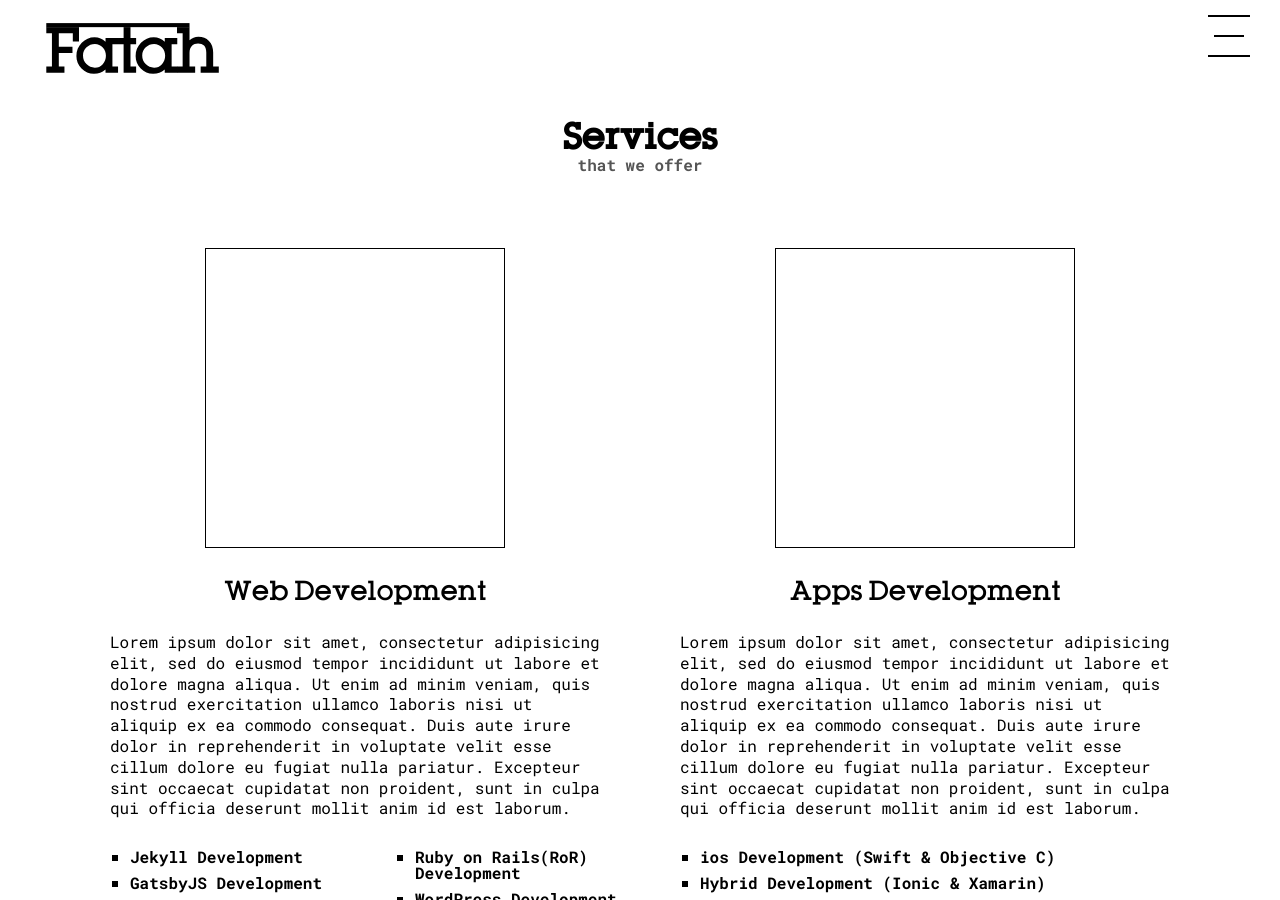
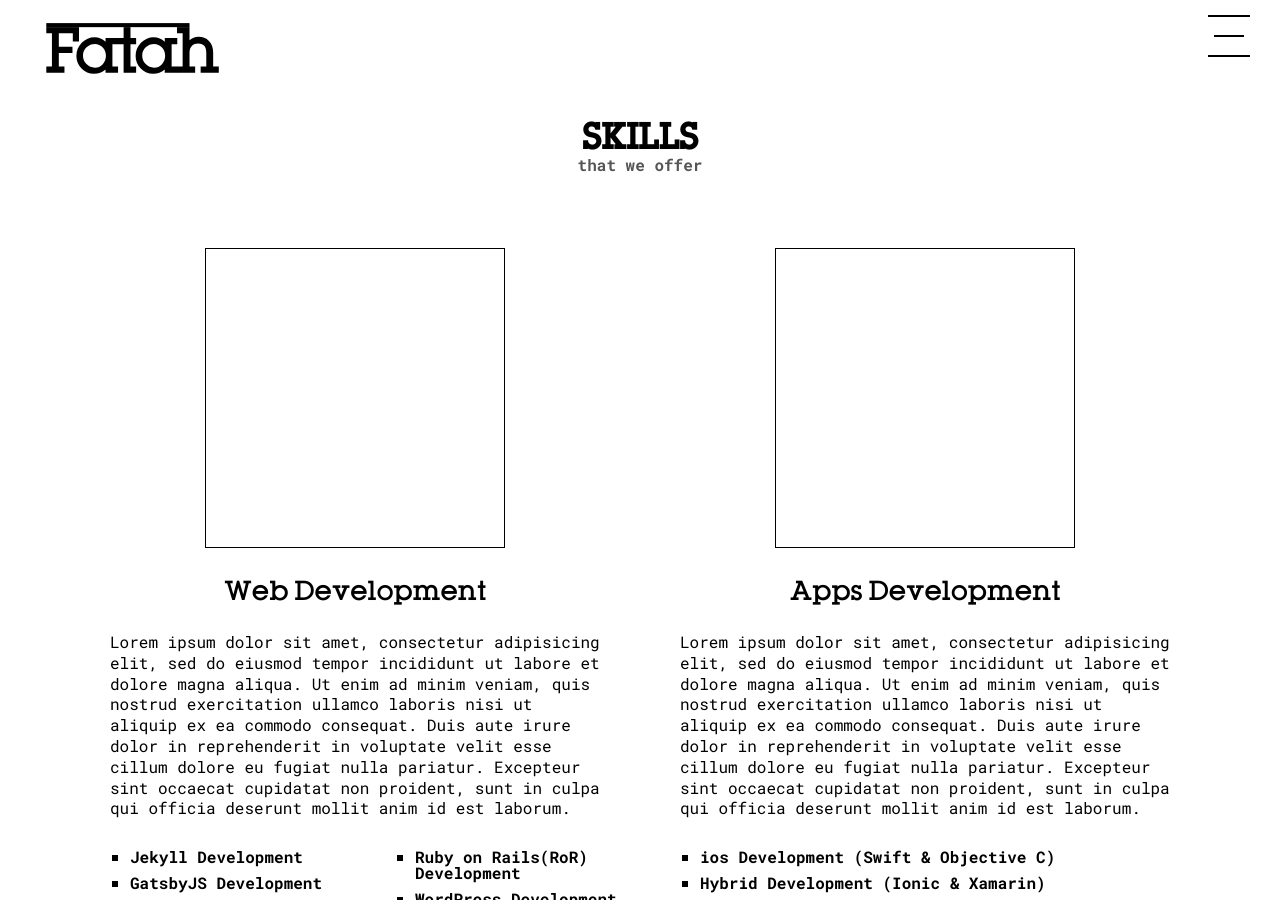
Before and after one commit to fatahco/fatahco.github.io, a Jekyll site: the page built from skill.html, in a window 1280 px wide and 900 px high. Built offline with Jekyll 4.4.1, drawn with Linux system fonts in a browser that asks for light colours; nearby versions of some CDN libraries.

Commit message:
change services pagr title

```diff
--- a/skill.html
+++ b/skill.html
@@ -9,7 +9,7 @@ permalink: /skill/
     <div class="row">
       <div class="col-sm-12">
         <div class="title">
-          <h1>Services</h1>
+          <h1>SKILLS</h1>
           <h2>that we offer</h2>
         </div>
       </div>
```
